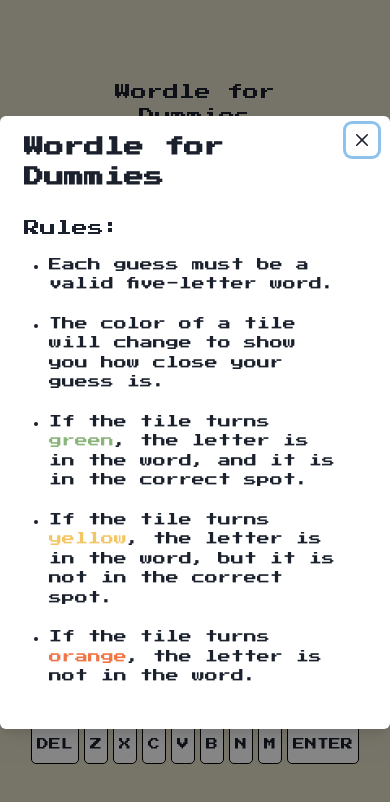
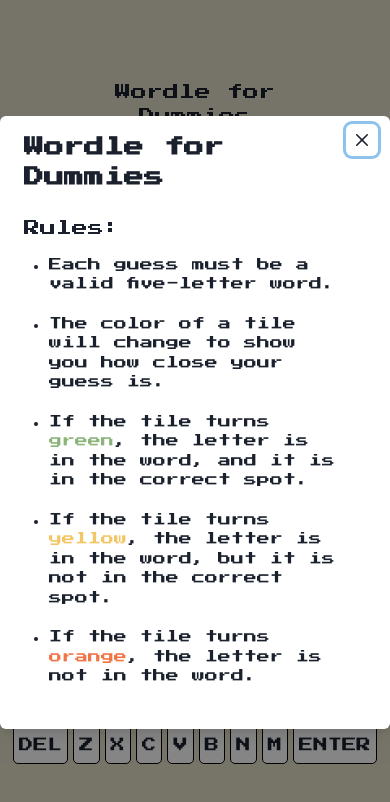
Before and after one commit to anagarango/WordleForDummies, a Next.js app: page / in a window 390 px wide. Shown: the top 802 px of the page. Built offline with nearby package versions, Linux system fonts and the light colour scheme.

Commit message:
keyboard for mobile

```diff
--- a/src/app/page.tsx
+++ b/src/app/page.tsx
@@ -174,7 +174,7 @@ export default function Home() {
             <div key={rowIndex} className="wordRow">
               {row.map((letter, letterIndex)=>{
                 return (
-                  <h6 key={letterIndex} className="keyboardLetter" style={{backgroundColor: letter.colour ? letter.colour : "white", fontSize:"0.75rem"}}>{letter.letter}</h6>
+                  <h6 key={letterIndex} className="keyboardLetter" style={{backgroundColor: letter.colour ? letter.colour : "white", fontSize:"0.9rem"}}>{letter.letter}</h6>
                 )
               })}
             </div>
```
